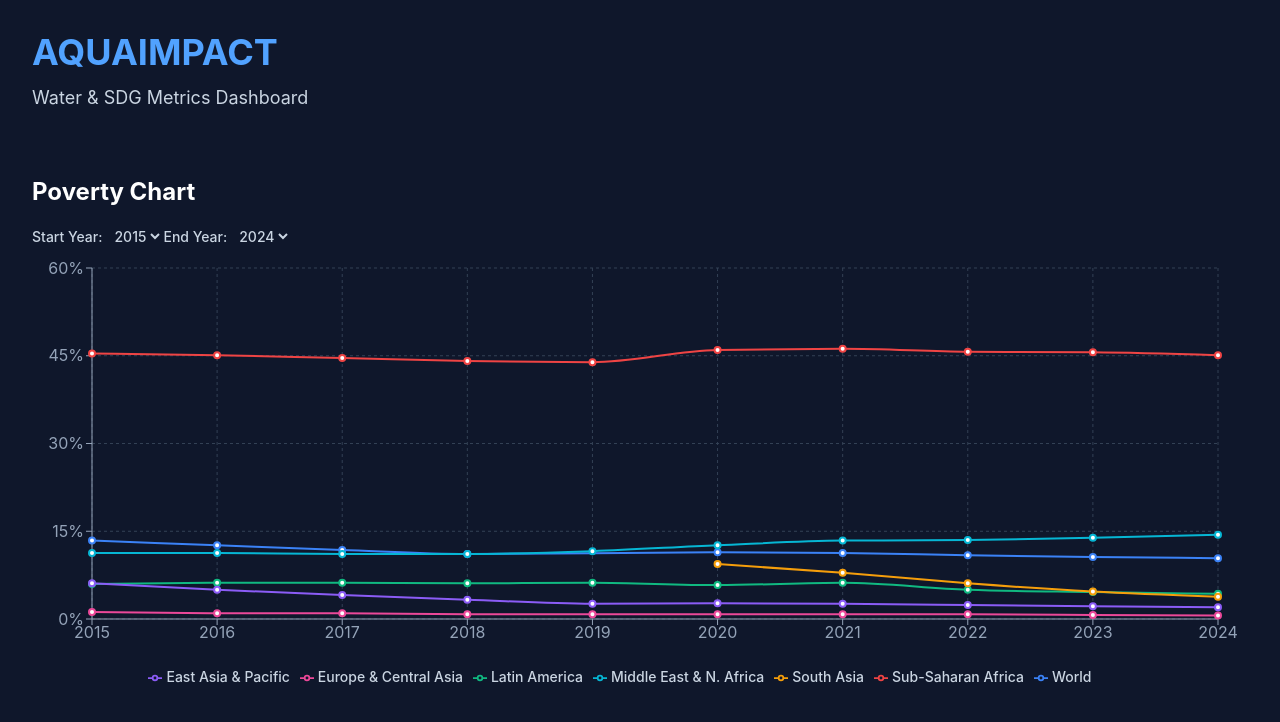
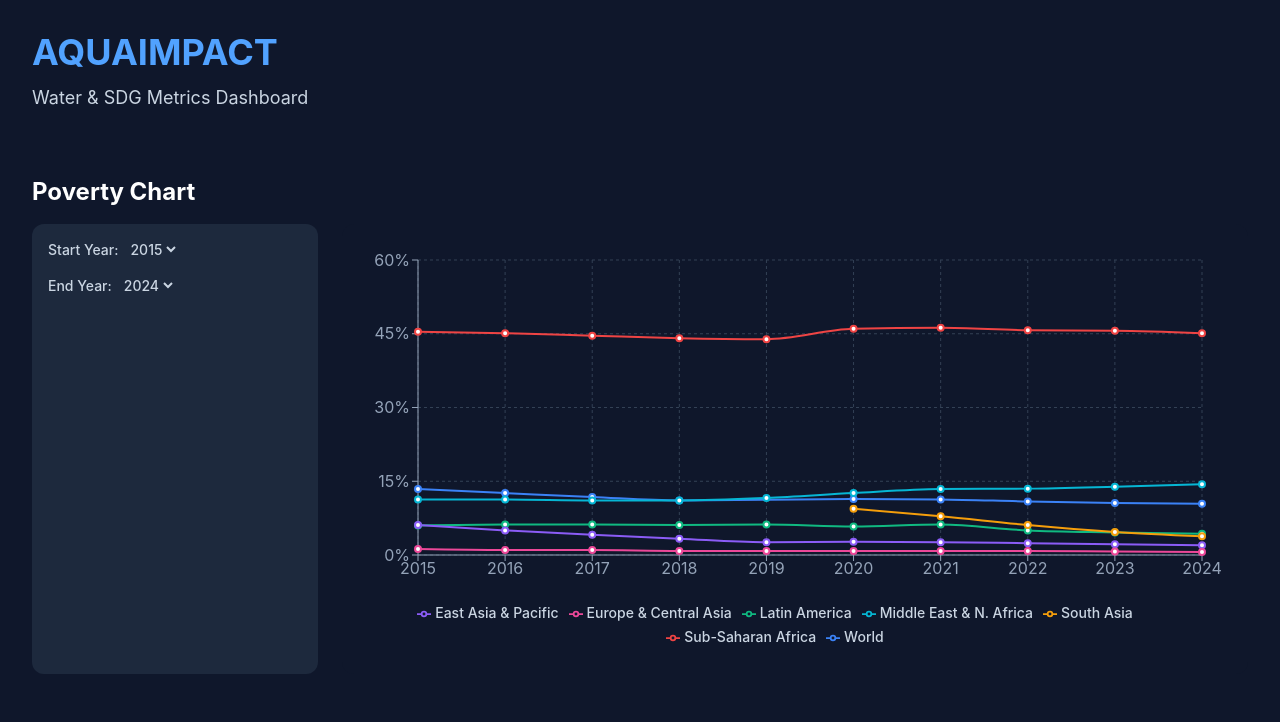
Before and after one commit to RaymondChen000/aquaimpact-app, a React (Vite) app: page / in a window 1280 px wide. Shown: the top 722 px of the page. Built offline with nearby package versions, Linux system fonts and the light colour scheme.

Commit message:
added filter to left

```diff
--- a/src/components/lineChart.jsx
+++ b/src/components/lineChart.jsx
@@ -54,8 +54,9 @@ export default function PovertyLineChart(){
   }, [fullChartData, startYear, endYear]);
 
   return (
-    <div className="h-[450px] w-full">
+    <div className="grid grid-cols-4 gap-6 w-full">
       {/* DROP DOWN MENU FILTER */}
+      <div className="col-span-1 bg-slate-800 p-4 rounded-xl flex flex-col gap-4">
         <label className="text-sm font-medium text-slate-300">
         Start Year:
         <select value={startYear} onChange={(e) => setStartYear(Number(e.target.value))} className='ml-2'>
@@ -71,8 +72,10 @@ export default function PovertyLineChart(){
           <option value = {2024}>2024</option>
         </select>
         </label>
+      </div>
 
       {/* Line Chart */}
+      <div className="col-span-3 h-[450px] bg-slate-900 p-4 rounded-xl">
         <ResponsiveContainer width='100%' height='100%'>
           <RechartsLineChart data={filteredData} margin={{top:20, right:30, left:0, bottom:10}}>
             <CartesianGrid strokeDasharray="3,3" stroke="#334155"/>
@@ -103,5 +106,6 @@ export default function PovertyLineChart(){
           </RechartsLineChart>
         </ResponsiveContainer>
       </div>
+    </div>
   );
 }
```
Lines whose indentation alone changed are shown as unchanged.
